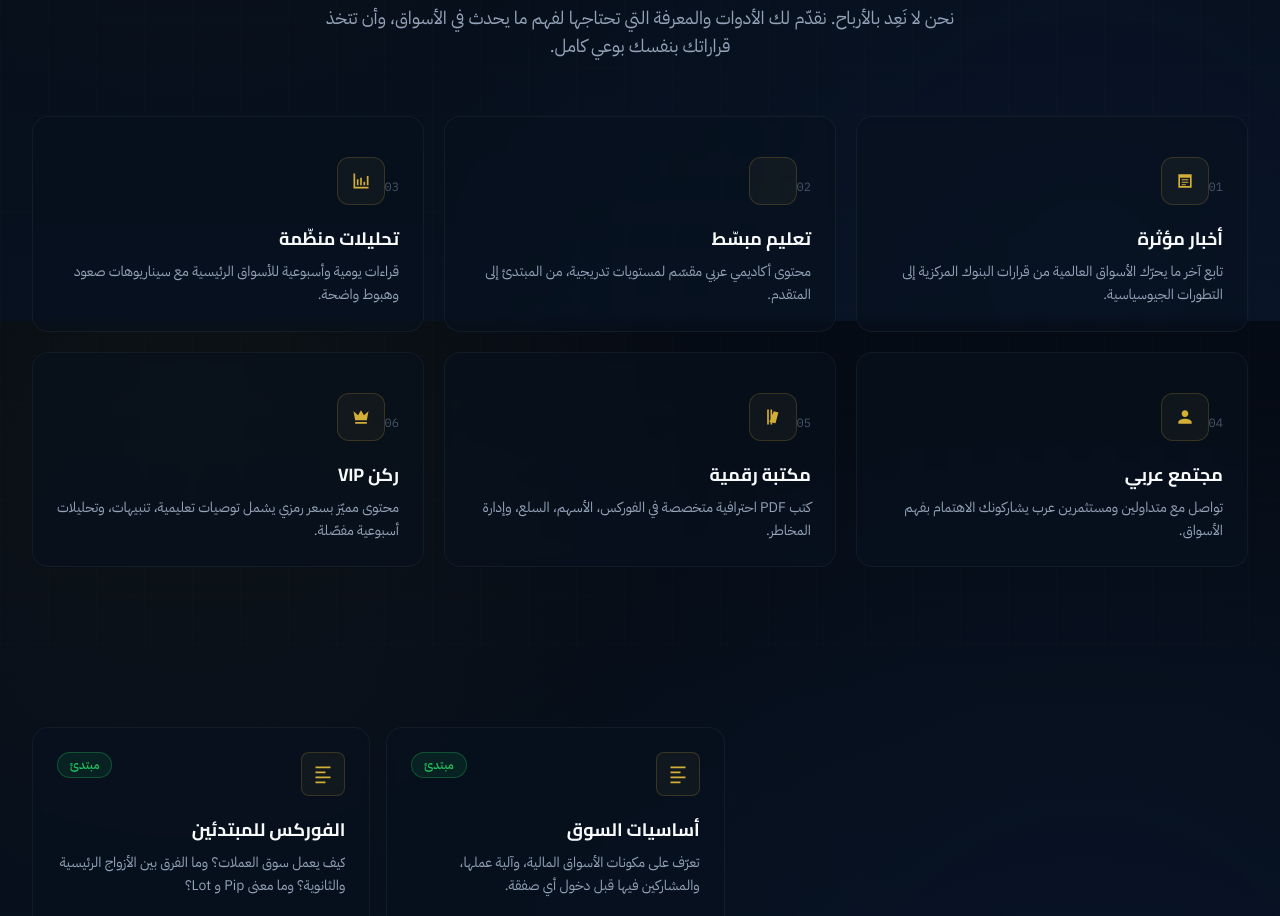
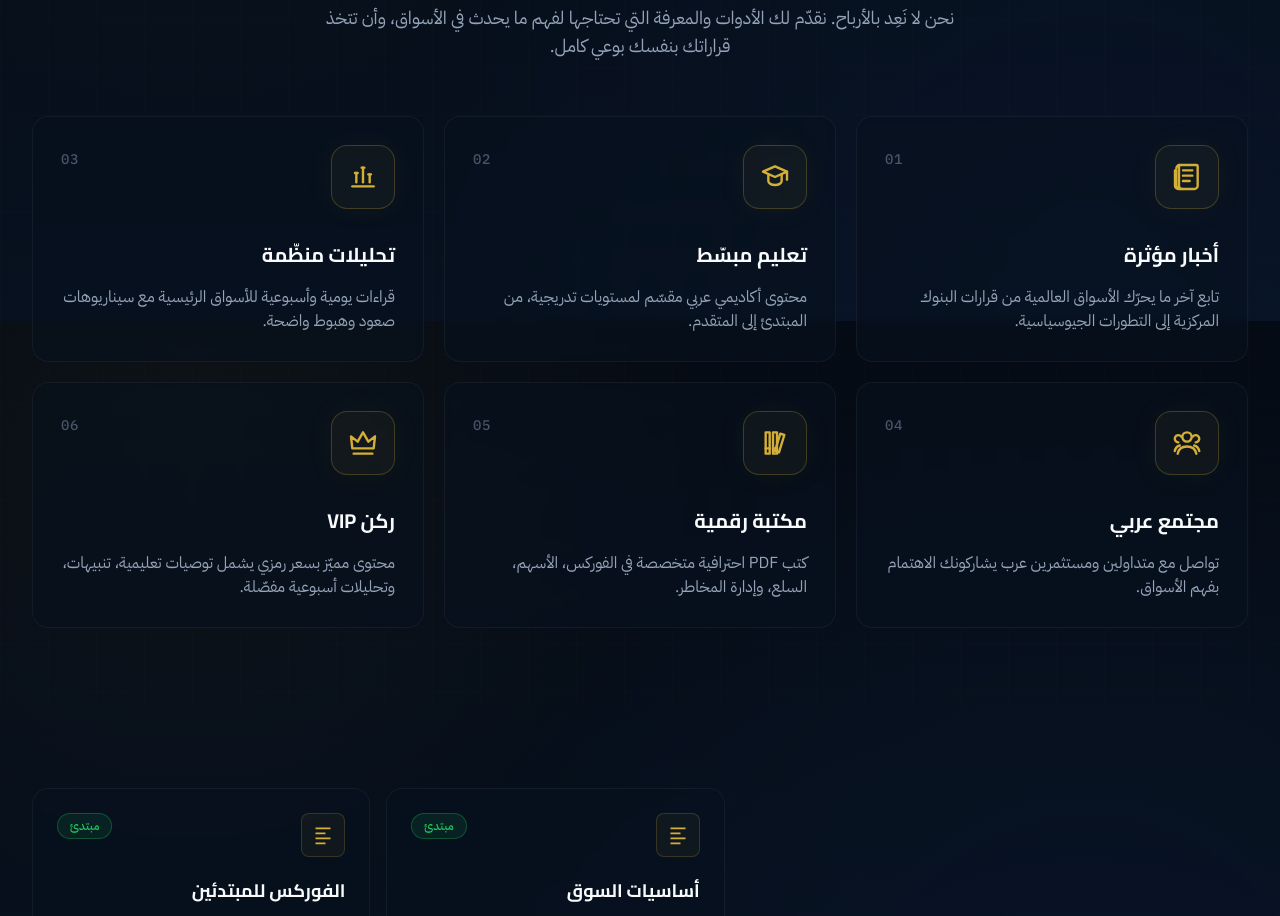
Before and after one commit to yassinlgarch-eng/Vanta-capital-, a Next.js app: page / in a window 1280 px wide. Shown: the part 2079-2995 px from the top of the page. Built offline with nearby package versions, Linux system fonts and the light colour scheme; no server answers.

Commit message:
Improve feature card icon layout on mobile

```diff
--- a/src/components/FeatureCard.tsx
+++ b/src/components/FeatureCard.tsx
@@ -5,53 +5,116 @@ type Props = {
   index?: number;
 };
 
+function NewspaperIcon() {
+  return (
+    <>
+      <path d="M4 5.5A2.5 2.5 0 016.5 3H19a1 1 0 011 1v14.5A2.5 2.5 0 0117.5 21h-12A2.5 2.5 0 013 18.5V7h1v11.5A1.5 1.5 0 005.5 20" />
+      <path d="M6 3v15.5A2.5 2.5 0 008.5 21" />
+      <path d="M9 7h7M9 11h7M9 15h5" />
+    </>
+  );
+}
+
+function GraduationCapIcon() {
+  return (
+    <>
+      <path d="M3 8l9-4 9 4-9 4-9-4z" />
+      <path d="M7 10.2V15c0 1.7 2.2 3 5 3s5-1.3 5-3v-4.8" />
+      <path d="M21 8v6" />
+    </>
+  );
+}
+
+function BarChartIcon() {
+  return (
+    <>
+      <path d="M4 19h16" />
+      <path d="M7 16V9" />
+      <path d="M12 16V5" />
+      <path d="M17 16v-6" />
+      <path d="M6 9h2M11 5h2M16 10h2" />
+    </>
+  );
+}
+
+function UsersIcon() {
+  return (
+    <>
+      <path d="M12 11a3.5 3.5 0 100-7 3.5 3.5 0 000 7z" />
+      <path d="M5 20c.7-3.4 3.2-5.4 7-5.4s6.3 2 7 5.4" />
+      <path d="M5.5 11.5a2.7 2.7 0 112.1-4.4" />
+      <path d="M2.8 18c.5-2.2 1.8-3.6 3.8-4.1" />
+      <path d="M18.5 11.5a2.7 2.7 0 10-2.1-4.4" />
+      <path d="M21.2 18c-.5-2.2-1.8-3.6-3.8-4.1" />
+    </>
+  );
+}
+
+function LibraryIcon() {
+  return (
+    <>
+      <path d="M5 4h3v16H5z" />
+      <path d="M10.5 4h3v16h-3z" />
+      <path d="M16 5l3 1-4 13-3-1 4-13z" />
+      <path d="M5 16h3M10.5 16h3" />
+    </>
+  );
+}
+
+function CrownIcon() {
+  return (
+    <>
+      <path d="M4 16l-1-9 5 4 4-7 4 7 5-4-1 9H4z" />
+      <path d="M5 20h14" />
+    </>
+  );
+}
+
 const icons: Record<string, JSX.Element> = {
-  news: (
-    <path d="M4 4h16v16H4V4zm2 4v10h12V8H6zm2 2h8v1H8v-1zm0 3h8v1H8v-1zm0 3h5v1H8v-1z" />
-  ),
-  book: (
-    <path d="M4 5a3 3 0 013-3h11v17H7a3 3 0 100 0h11V2H7a3 3 0 00-3 3v15h0V5z" />
-  ),
-  chart: (
-    <path d="M3 3v18h18v-2H5V3H3zm4 14h2v-7H7v7zm4 0h2V8h-2v9zm4 0h2v-4h-2v4zm4 0h2V6h-2v11z" />
-  ),
-  users: (
-    <path d="M12 12c2.21 0 4-1.79 4-4s-1.79-4-4-4-4 1.79-4 4 1.79 4 4 4zm0 2c-2.67 0-8 1.34-8 4v2h16v-2c0-2.66-5.33-4-8-4z" />
-  ),
-  library: (
-    <path d="M5 3h2v18H5V3zm4 0h2v18H9V3zm4 2l5.5 1.5-3.5 13L7.5 18 13 5z" />
-  ),
-  crown: (
-    <path d="M5 16L3 5l5.5 5L12 4l3.5 6L21 5l-2 11H5zm0 2v2h14v-2H5z" />
-  ),
+  news: <NewspaperIcon />,
+  book: <GraduationCapIcon />,
+  chart: <BarChartIcon />,
+  users: <UsersIcon />,
+  library: <LibraryIcon />,
+  crown: <CrownIcon />,
 };
 
 export default function FeatureCard({ title, description, icon, index = 0 }: Props) {
   return (
-    <div className="card card-hover group relative h-full overflow-hidden p-6">
-      <div className="absolute -right-10 -top-10 h-32 w-32 rounded-full bg-gold/5 blur-2xl opacity-0 transition-opacity duration-500 group-hover:opacity-100" />
-      <div className="relative">
-        {/* رقم الترتيب */}
-        <span className="font-mono text-xs text-neutral-600">
-          0{index + 1}
-        </span>
-        <div className="mt-4 inline-flex h-12 w-12 items-center justify-center rounded-xl border border-gold/20 bg-gold/5 text-gold transition-all group-hover:border-gold/40 group-hover:bg-gold/10">
+    <div className="card card-hover group relative h-full overflow-hidden p-6 sm:p-7">
+      <div className="absolute -right-10 -top-10 h-32 w-32 rounded-full bg-gold/5 opacity-0 blur-2xl transition-opacity duration-500 group-hover:opacity-100" />
+
+      <div className="relative flex h-full flex-col">
+        <div className="mb-8 flex items-start justify-between gap-5">
+          <div className="flex h-16 w-16 shrink-0 items-center justify-center rounded-2xl border border-gold/25 bg-gold/5 text-gold shadow-[0_0_30px_rgba(212,175,55,0.06)] transition-all group-hover:border-gold/45 group-hover:bg-gold/10 sm:h-18 sm:w-18">
             <svg
               viewBox="0 0 24 24"
-            fill="currentColor"
-            className="h-5 w-5"
+              fill="none"
+              stroke="currentColor"
+              strokeWidth="1.8"
+              strokeLinecap="round"
+              strokeLinejoin="round"
+              className="h-8 w-8"
               aria-hidden="true"
             >
               {icons[icon] || icons.chart}
             </svg>
           </div>
-        <h3 className="mt-5 font-display text-lg font-bold text-neutral-50">
+
+          <span className="pt-1 font-mono text-sm font-medium tracking-wider text-neutral-600 transition-colors group-hover:text-gold/45">
+            {String(index + 1).padStart(2, "0")}
+          </span>
+        </div>
+
+        <div className="mt-auto">
+          <h3 className="font-display text-2xl font-bold leading-tight text-neutral-50 sm:text-3xl lg:text-lg xl:text-xl">
             {title}
           </h3>
-        <p className="mt-2 text-sm leading-relaxed text-neutral-400">
+          <p className="mt-4 text-base leading-loose text-neutral-400 sm:text-lg lg:text-sm xl:text-base">
             {description}
           </p>
         </div>
       </div>
+    </div>
   );
 }
```
Lines whose indentation alone changed are shown as unchanged.
